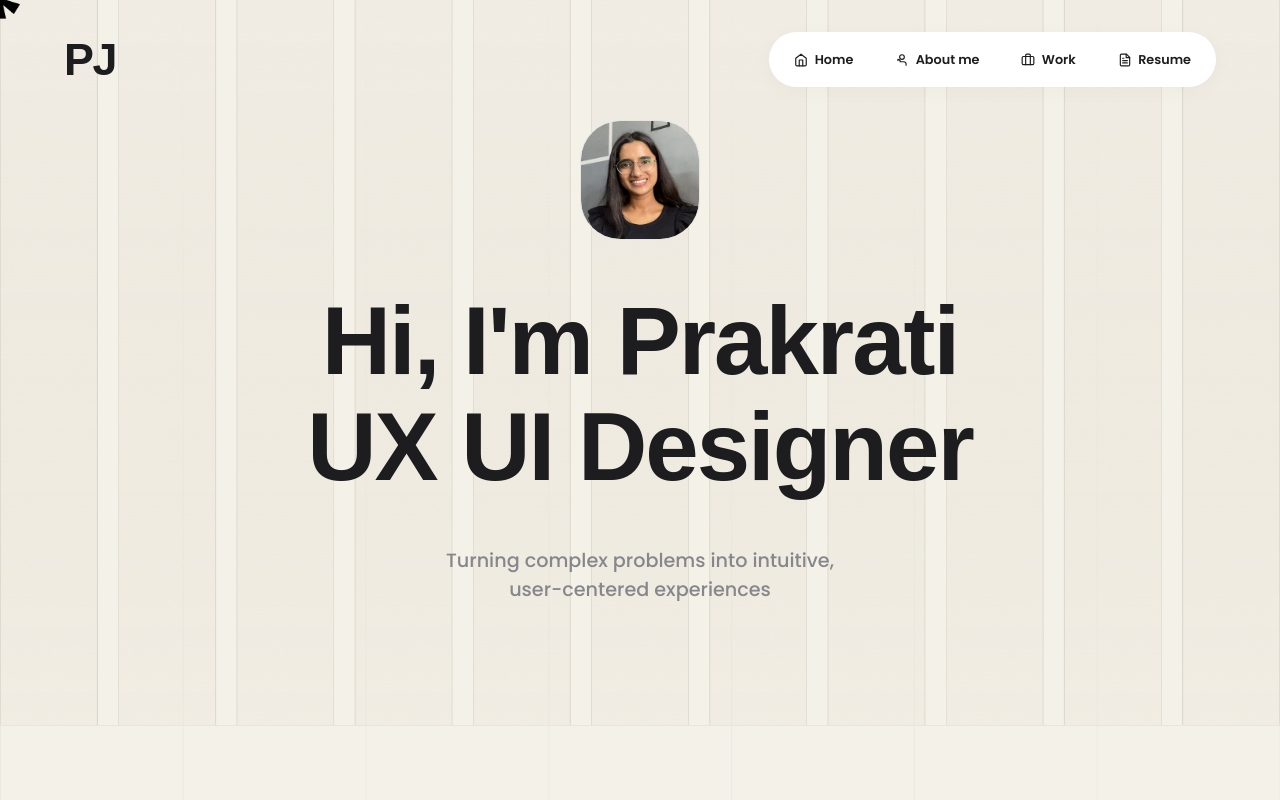
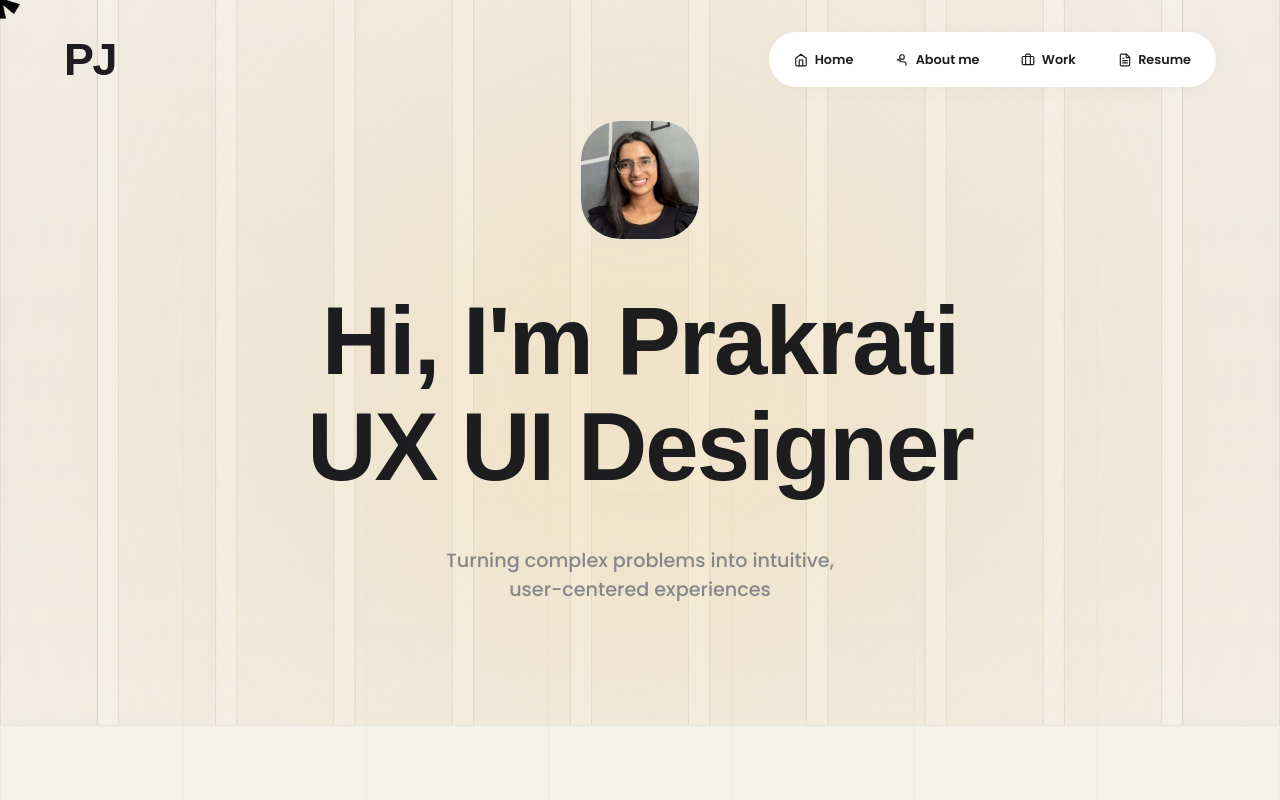
Before and after one commit to PIYUSHPRAJAPATI2715/prakarti, a React (Vite) app: page / in a window 1280 px wide. Shown: the top 800 px of the page. Built offline with nearby package versions, Linux system fonts and the light colour scheme; a web font is replaced by a local one.

Commit message:
Restore herobg.png background and refine sunlight effect visibility

```diff
--- a/src/components/Hero.jsx
+++ b/src/components/Hero.jsx
@@ -18,16 +18,20 @@ export default function Hero() {
     })
 
     // Sunlight tracking logic
-    gsap.set(lightRef.current, { xPercent: -50, yPercent: -50 })
-    const xTo = gsap.quickTo(lightRef.current, "x", { duration: 0.8, ease: "power3" })
-    const yTo = gsap.quickTo(lightRef.current, "y", { duration: 0.8, ease: "power3" })
+    gsap.set(lightRef.current, {
+      xPercent: -50,
+      yPercent: -50,
+      x: window.innerWidth / 2,
+      y: window.innerHeight / 2
+    })
+
+    const xTo = gsap.quickTo(lightRef.current, "x", { duration: 1.2, ease: "slow" })
+    const yTo = gsap.quickTo(lightRef.current, "y", { duration: 1.2, ease: "slow" })
 
     const handleMouseMove = (e) => {
       const rect = heroRef.current.getBoundingClientRect()
-      const x = e.clientX - rect.left
-      const y = e.clientY - rect.top
-      xTo(x)
-      yTo(y)
+      xTo(e.clientX - rect.left)
+      yTo(e.clientY - rect.top)
     }
 
     const heroSection = heroRef.current
--- a/src/style.css
+++ b/src/style.css
@@ -147,26 +147,28 @@ body {
   position: absolute;
   left: 0;
   top: 0;
-  width: 900px;
-  height: 900px;
-  background: radial-gradient(
-    circle,
-    rgba(255, 170, 0, 0.4) 0%,
-    rgba(255, 120, 0, 0.15) 30%,
-    transparent 70%
-  );
+  width: 400px;
+  height: 400px;
+  background: radial-gradient(circle,
+      rgba(244, 199, 115, 0.774) 70%,
+      rgba(244, 198, 115, 0.2) 30%,
+      transparent 10%);
   border-radius: 50%;
   pointer-events: none;
   z-index: 1;
-  filter: blur(80px);
-  mix-blend-mode: overlay;
-  opacity: 0;
-  transition: opacity 0.5s ease;
-  will-change: transform, opacity;
+  filter: blur(200px);
+  /* Slightly less than layer blur to avoid complete vanishing */
+  opacity: 1;
+  will-change: transform;
 }
 
-.hero-section:hover .hero-light {
-  opacity: 0.8;
+/* Restore hero background image */
+.hero-section {
+  min-height: 90vh;
+  background: url('/herobg.png') no-repeat center center;
+  background-size: cover;
+  position: relative;
+  overflow: hidden;
 }
 
 
```
